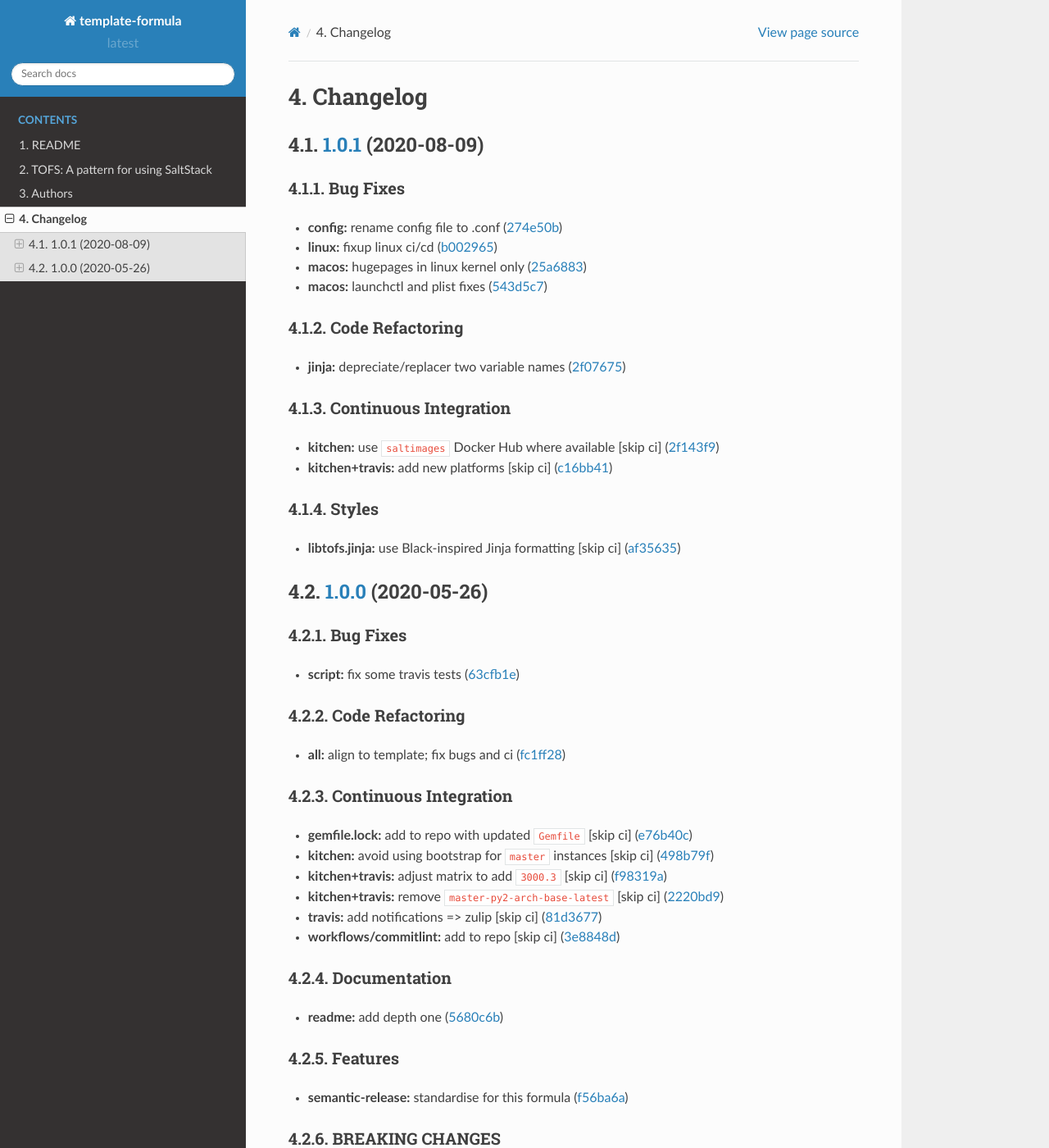
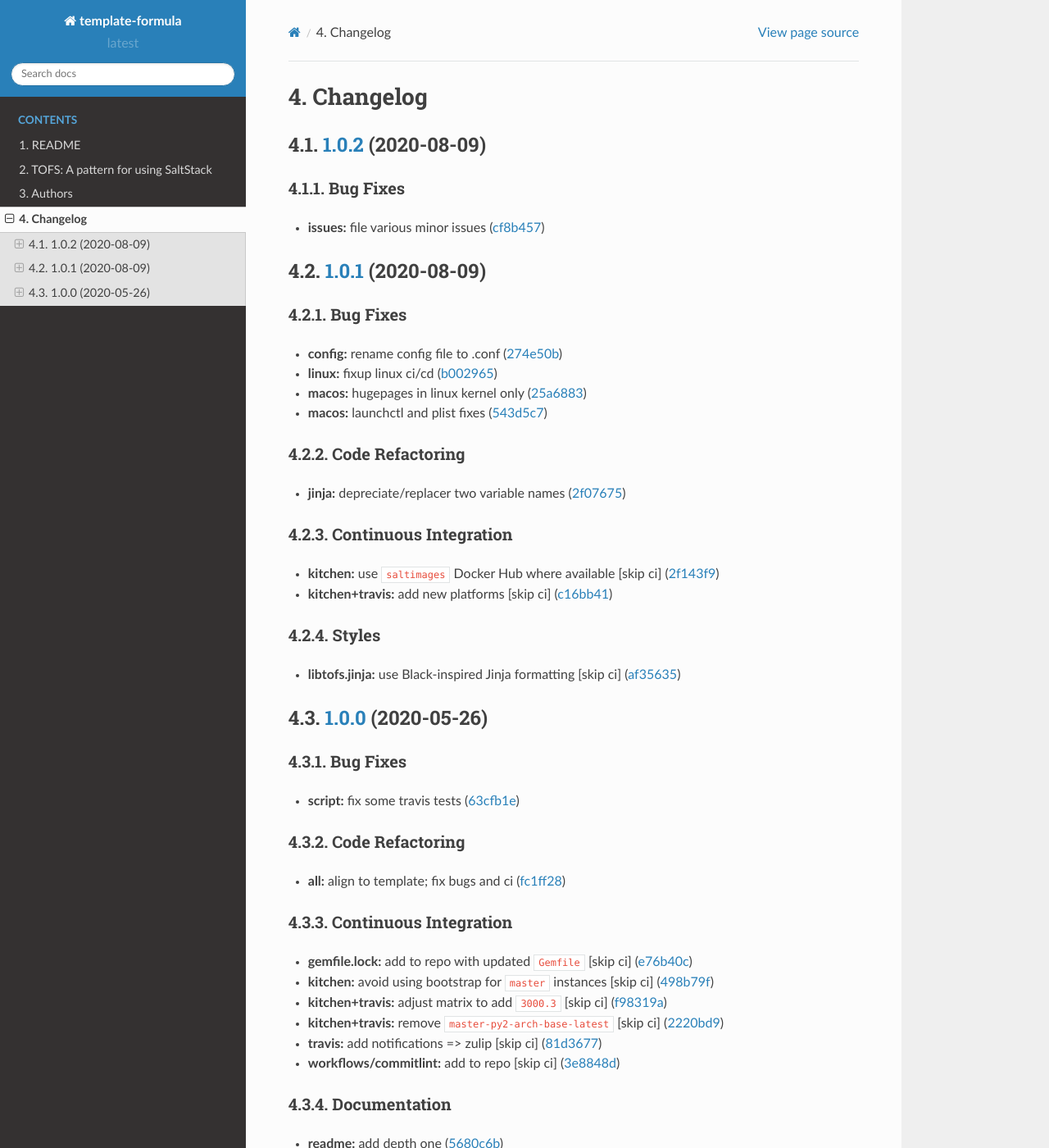
Before and after one commit to saltstack-formulas/mongodb-formula, a Sphinx documentation site: the page built from docs/CHANGELOG.rst, in a window 1280 px wide and 1400 px high. Shown: the whole window at 82% size. Built offline with Sphinx 7.4.7 and the Read the Docs theme 2.0.0, drawn with Linux system fonts in a browser that asks for light colours; pages that are not in the unit, such as notebooks, are missing from menus.

Commit message:
chore(release): 1.0.2 [skip ci]
## [1.0.2](https://github.com/saltstack-formulas/mongodb-formula/compare/v1.0.1...v1.0.2) (2020-08-09)

### Bug Fixes

* **issues:** file various minor issues ([cf8b457](https://github.com/saltstack-formulas/mongodb-formula/commit/cf8b457bb75fcfde90cfa77d9ad113922bb1fc74))

```diff
--- a/docs/AUTHORS.rst
+++ b/docs/AUTHORS.rst
@@ -15,7 +15,7 @@ This list is sorted by the number of commits per contributor in *descending* ord
      - Contributions
    * - :raw-html-m2r:`<img class='float-left rounded-1' src='https://avatars1.githubusercontent.com/u/13322818?v=4' width='36' height='36' alt='@noelmcloughlin'>`
      - `@noelmcloughlin <https://github.com/noelmcloughlin>`_
-     - 41
+     - 44
    * - :raw-html-m2r:`<img class='float-left rounded-1' src='https://avatars2.githubusercontent.com/u/10231489?v=4' width='36' height='36' alt='@myii'>`
      - `@myii <https://github.com/myii>`_
      - 40
--- a/docs/CHANGELOG.rst
+++ b/docs/CHANGELOG.rst
@@ -1,6 +1,15 @@
 
 Changelog
 =========
+
+`1.0.2 <https://github.com/saltstack-formulas/mongodb-formula/compare/v1.0.1...v1.0.2>`_ (2020-08-09)
+---------------------------------------------------------------------------------------------------------
+
+Bug Fixes
+^^^^^^^^^
+
+
+* **issues:** file various minor issues (\ `cf8b457 <https://github.com/saltstack-formulas/mongodb-formula/commit/cf8b457bb75fcfde90cfa77d9ad113922bb1fc74>`_\ )
 
 `1.0.1 <https://github.com/saltstack-formulas/mongodb-formula/compare/v1.0.0...v1.0.1>`_ (2020-08-09)
 ---------------------------------------------------------------------------------------------------------
```
Also changed, not shown: AUTHORS.md (+1 -1 lines), CHANGELOG.md (+7 -0 lines), 1 other file.
